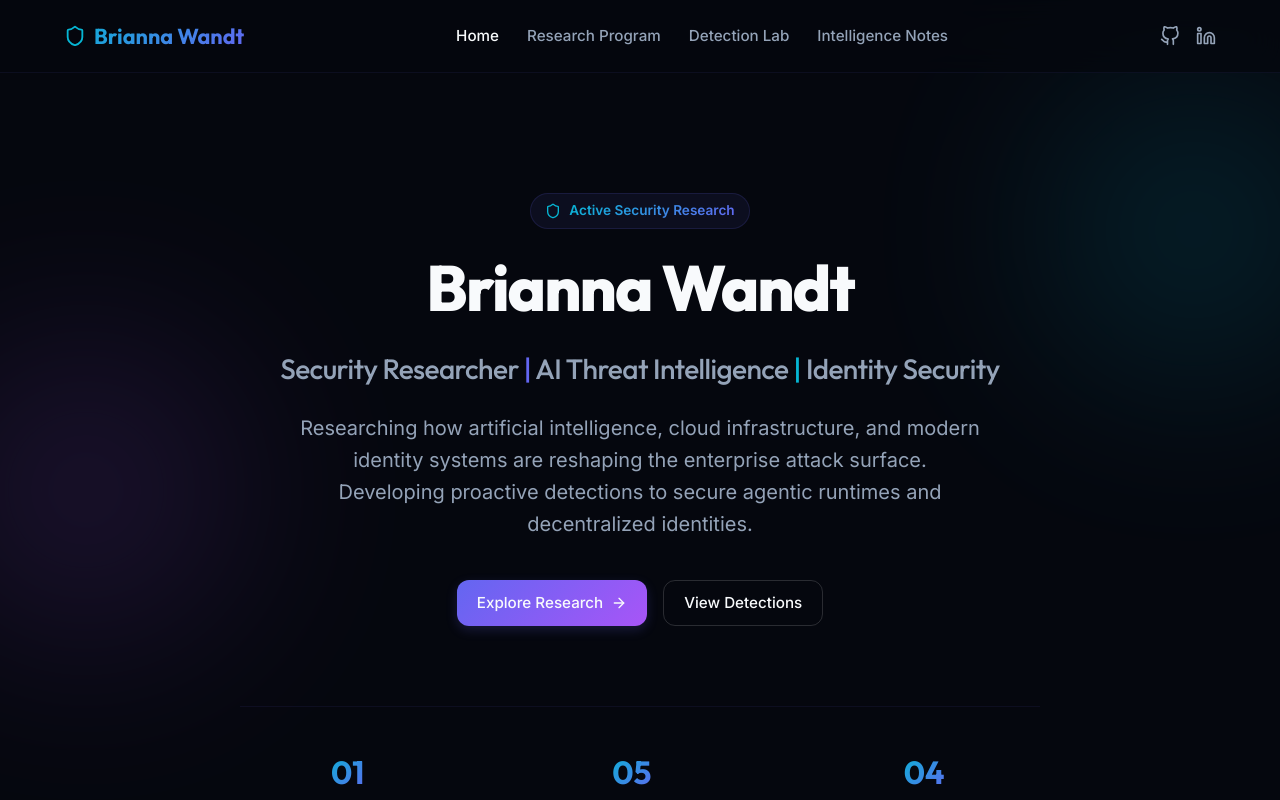
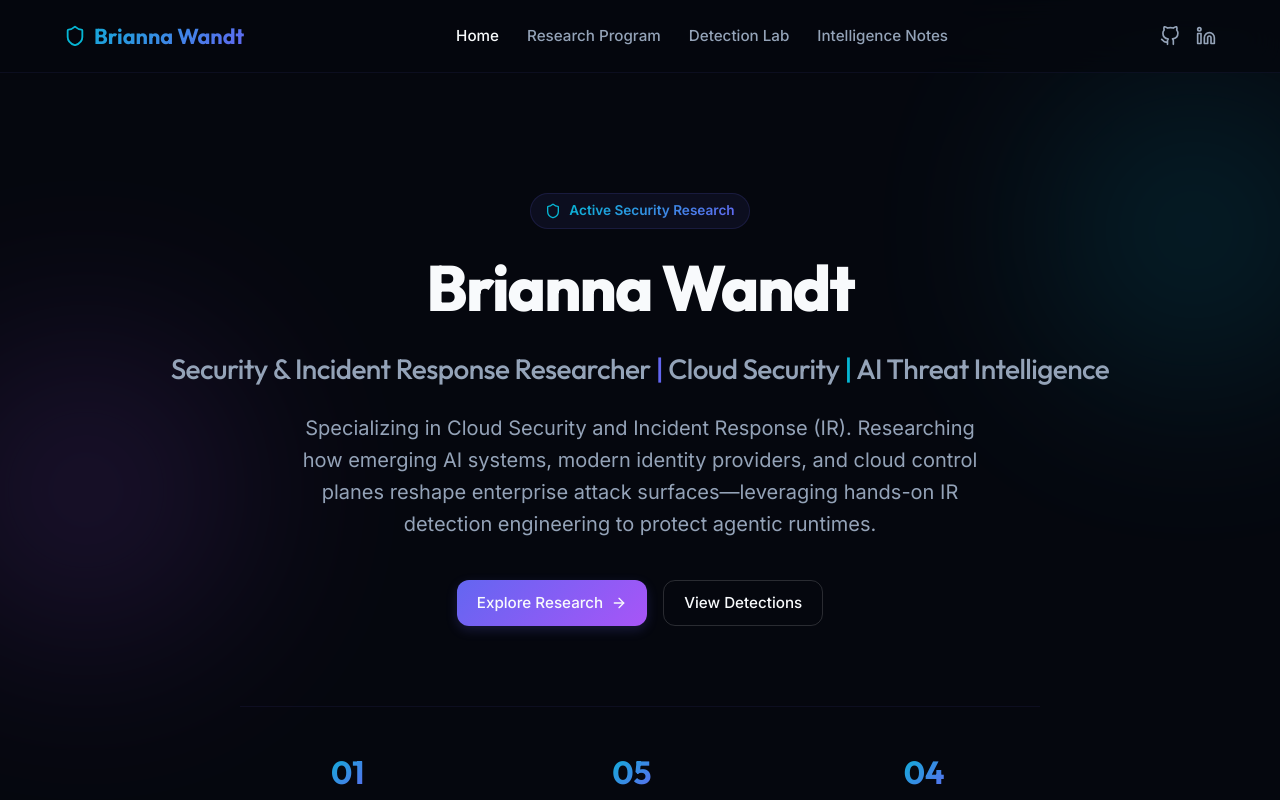
Before and after one commit to briwandt/briwandt.github.io, a React (Vite) app: page / in a window 1280 px wide. Shown: the top 800 px of the page. Built offline with nearby package versions, Linux system fonts and the light colour scheme.

Commit message:
Update LinkedIn URL and highlight Cloud Security/Incident Response specializations

```diff
--- a/src/App.jsx
+++ b/src/App.jsx
@@ -182,11 +182,11 @@ export default function App() {
             marginBottom: '20px',
             color: 'var(--text-secondary)'
           }}>
-            Security Researcher <span style={{ color: 'var(--accent-indigo)' }}>|</span> AI Threat Intelligence <span style={{ color: 'var(--accent-cyan)' }}>|</span> Identity Security
+            Security & Incident Response Researcher <span style={{ color: 'var(--accent-indigo)' }}>|</span> Cloud Security <span style={{ color: 'var(--accent-cyan)' }}>|</span> AI Threat Intelligence
           </h2>
 
           <p className="hero-description">
-            Researching how artificial intelligence, cloud infrastructure, and modern identity systems are reshaping the enterprise attack surface. Developing proactive detections to secure agentic runtimes and decentralized identities.
+            Specializing in Cloud Security and Incident Response (IR). Researching how emerging AI systems, modern identity providers, and cloud control planes reshape enterprise attack surfaces—leveraging hands-on IR detection engineering to protect agentic runtimes.
           </p>
 
           <div className="hero-ctas">
--- a/src/components/Footer.jsx
+++ b/src/components/Footer.jsx
@@ -21,9 +21,10 @@ export default function Footer() {
               Specializations
             </h5>
             <ul style={{ listStyle: 'none', display: 'flex', flexDirection: 'column', gap: '8px', fontSize: '0.8rem', color: 'var(--text-muted)' }}>
+              <li>Incident Response (IR) & Threat Hunting</li>
+              <li>Cloud Security & Attack Path Auditing</li>
               <li>Identity Threat Detection & Response (ITDR)</li>
-              <li>Agentic AI Integration Auditing</li>
-              <li>Cloud Infrastructure Attack Paths</li>
+              <li>Agentic AI Security Auditing</li>
             </ul>
           </div>
           <div>
@@ -31,7 +32,7 @@ export default function Footer() {
               Research Mission
             </h5>
             <p style={{ maxWidth: '300px', fontSize: '0.8rem', lineHeight: '1.4', color: 'var(--text-muted)' }}>
-              Proactively documenting how emerging AI agent runtimes and modern cloud identity provider configurations alter the corporate cyber attack landscape.
+              Leveraging an extensive background in Incident Response (IR) to proactively document how emerging AI agent runtimes, modern identity providers, and cloud control planes alter the enterprise attack surface.
             </p>
           </div>
         </div>
--- a/src/components/Navbar.jsx
+++ b/src/components/Navbar.jsx
@@ -80,7 +80,7 @@ export default function Navbar({ activeSection, setActiveSection }) {
             <GithubIcon size={20} />
           </a>
           <a
-            href="https://linkedin.com"
+            href="https://www.linkedin.com/in/brianna-morgan-wandt-b0247714b/?skipRedirect=true"
             target="_blank"
             rel="noopener noreferrer"
             className="navbar-social-link"
```
